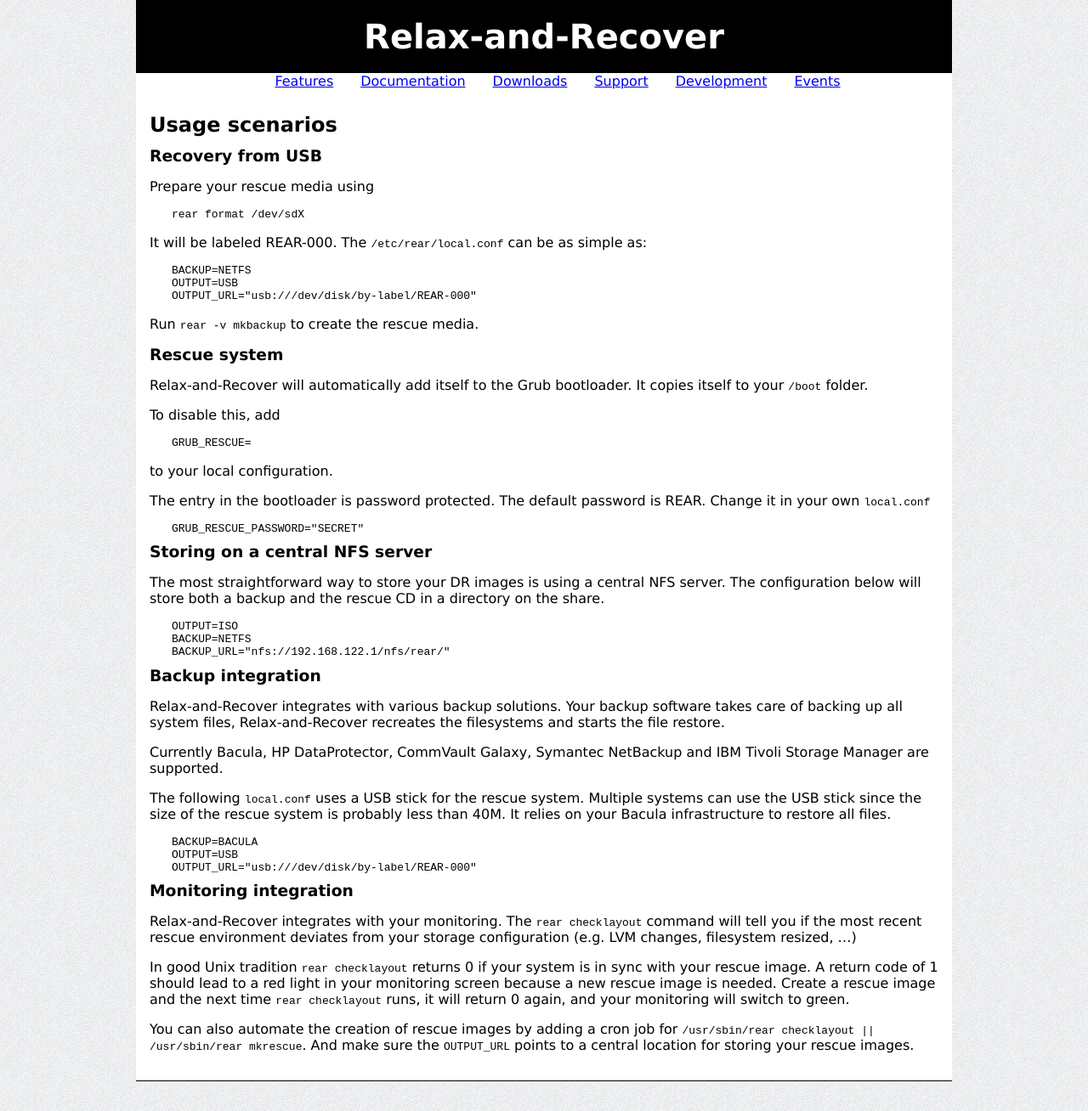
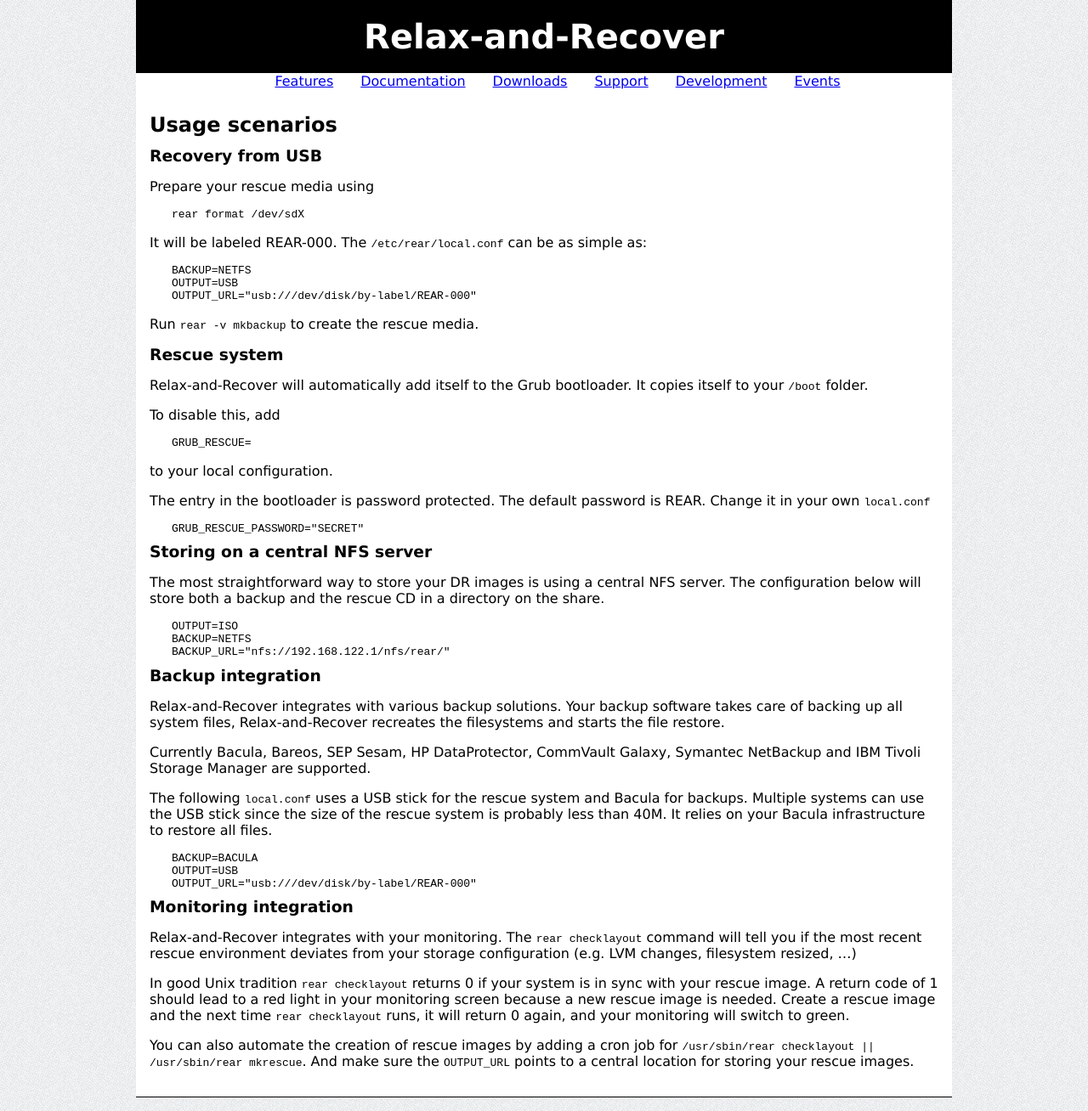
Before and after one commit to rear/rear.github.com, a Jekyll site: the page built from usage/index.md, in a window 1280 px wide. Shown: the whole page at 85% size. Built offline with Jekyll 4.4.1, drawn with Linux system fonts in a browser that asks for light colours; comment, search, counter and statistics services are not loaded.

Commit message:
Add missing backup tools

```diff
--- a/usage/index.md
+++ b/usage/index.md
@@ -51,10 +51,10 @@
 software takes care of backing up all system files, Relax-and-Recover
 recreates the filesystems and starts the file restore.
 
-Currently Bacula, HP DataProtector, CommVault Galaxy, Symantec NetBackup and IBM
+Currently Bacula, Bareos, SEP Sesam, HP DataProtector, CommVault Galaxy, Symantec NetBackup and IBM
 Tivoli Storage Manager are supported.
 
-The following `local.conf` uses a USB stick for the rescue system. Multiple
+The following `local.conf` uses a USB stick for the rescue system and Bacula for backups. Multiple
 systems can use the USB stick since the size of the rescue system is probably
 less than 40M. It relies on your Bacula infrastructure to restore all files.
 
```
